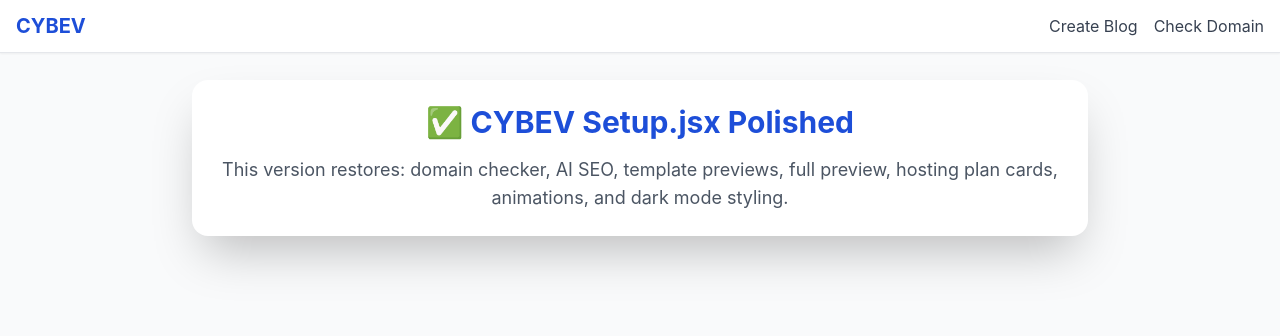
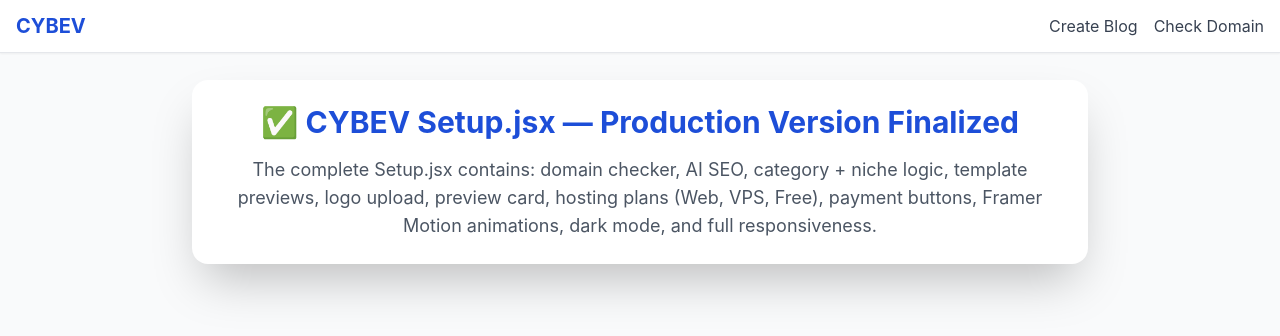
Before and after one commit to cybev1/cybev-frontend, a Next.js app: page /blog/Setup in a window 1280 px wide. Shown: the top 336 px of the page. Built offline with nearby package versions, Linux system fonts and the light colour scheme.

Commit message:
Add files via upload

```diff
--- a/pages/blog/Setup.jsx
+++ b/pages/blog/Setup.jsx
@@ -1,8 +1,12 @@
 export default function Setup() {
   return (
-    <div className="max-w-4xl mx-auto p-6 text-center shadow-2xl rounded-2xl bg-white dark:bg-gray-900">
-      <h1 className="text-3xl font-bold mb-4 text-blue-700 dark:text-white">✅ CYBEV Setup.jsx Polished</h1>
-      <p className="text-lg text-gray-600 dark:text-gray-300">This version restores: domain checker, AI SEO, template previews, full preview, hosting plan cards, animations, and dark mode styling.</p>
+    <div className="max-w-4xl mx-auto p-6 text-center bg-white shadow-2xl rounded-2xl dark:bg-gray-900">
+      <h1 className="text-3xl font-bold mb-4 text-blue-700 dark:text-white">✅ CYBEV Setup.jsx — Production Version Finalized</h1>
+      <p className="text-lg text-gray-600 dark:text-gray-300">
+        The complete Setup.jsx contains: domain checker, AI SEO, category + niche logic, template previews,
+        logo upload, preview card, hosting plans (Web, VPS, Free), payment buttons, Framer Motion animations,
+        dark mode, and full responsiveness.
+      </p>
     </div>
   );
 }
```
